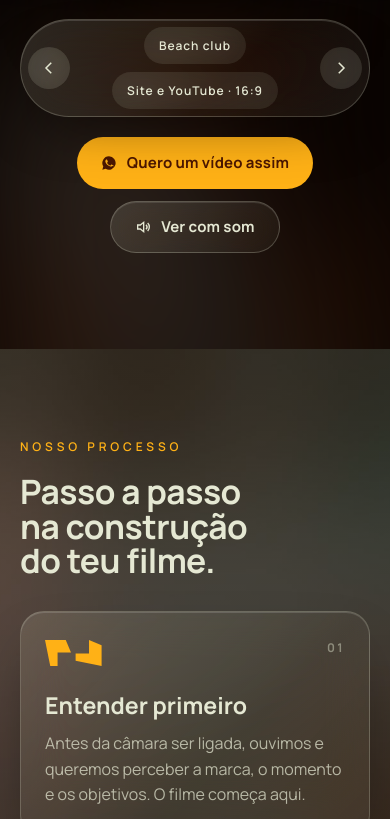
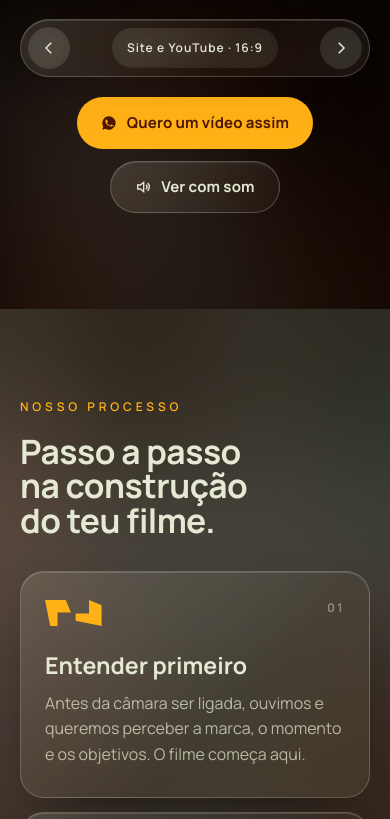
Before and after one commit to x1emportugal/vieira-visuals, a plain HTML site: page index.html in a window 390 px wide. Shown: the part 2198-3017 px from the top of the page. Drawn offline with Linux system fonts and the light colour scheme.

Commit message:
Carrossel no telemóvel: barra numa só linha
Co-Authored-By: Claude Sonnet 5.5 <noreply@anthropic.com>

```diff
--- a/styles.css
+++ b/styles.css
@@ -399,3 +399,12 @@ body.is-locked{overflow:hidden;}
 .show__card > img{z-index:0;}
 .show__video{z-index:1;}
 .show__card::after{z-index:1;}
+
+/* barra do carrossel: pastilhas numa só linha; no telemóvel só o formato (a categoria já está no cartão) */
+.show__pills{flex-wrap:nowrap;min-width:0;}
+.show__pills li{white-space:nowrap;}
+@media (max-width:600px){
+  #showTag{display:none;}
+  .show__bar{width:100%;justify-content:space-between;}
+  .show__pills li{font-size:12px;padding:9px 14px;}
+}
```
